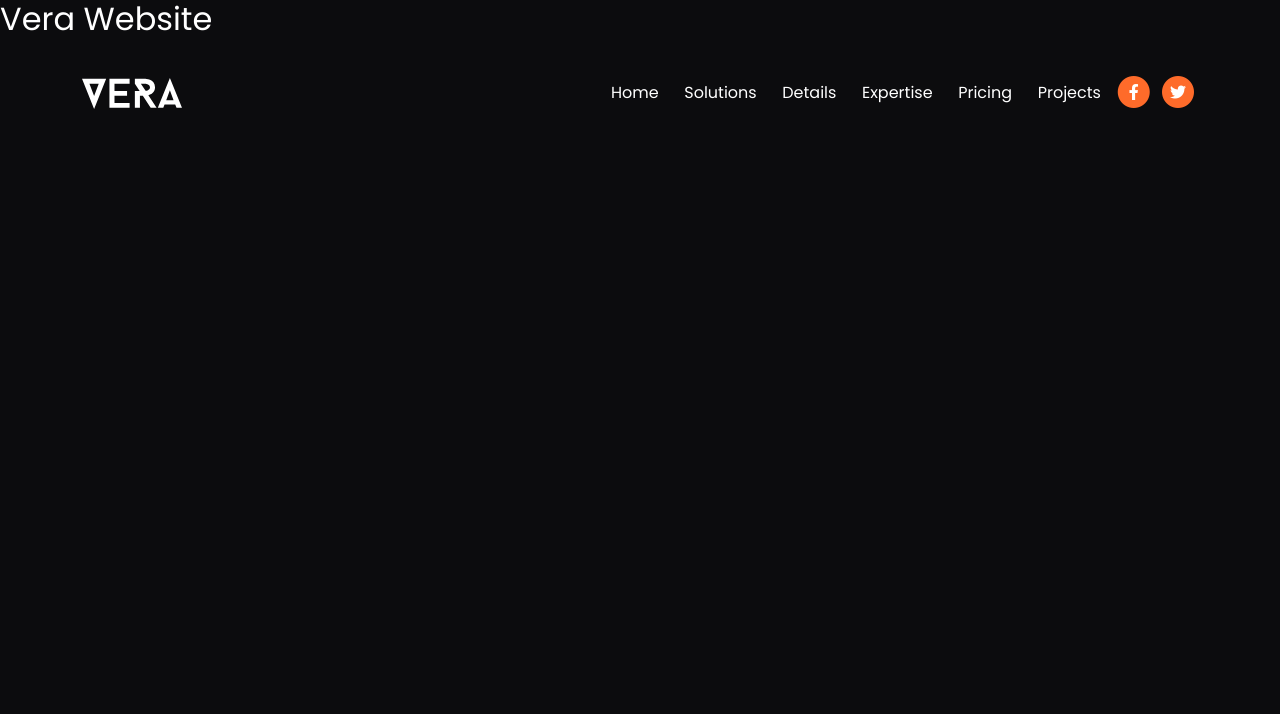
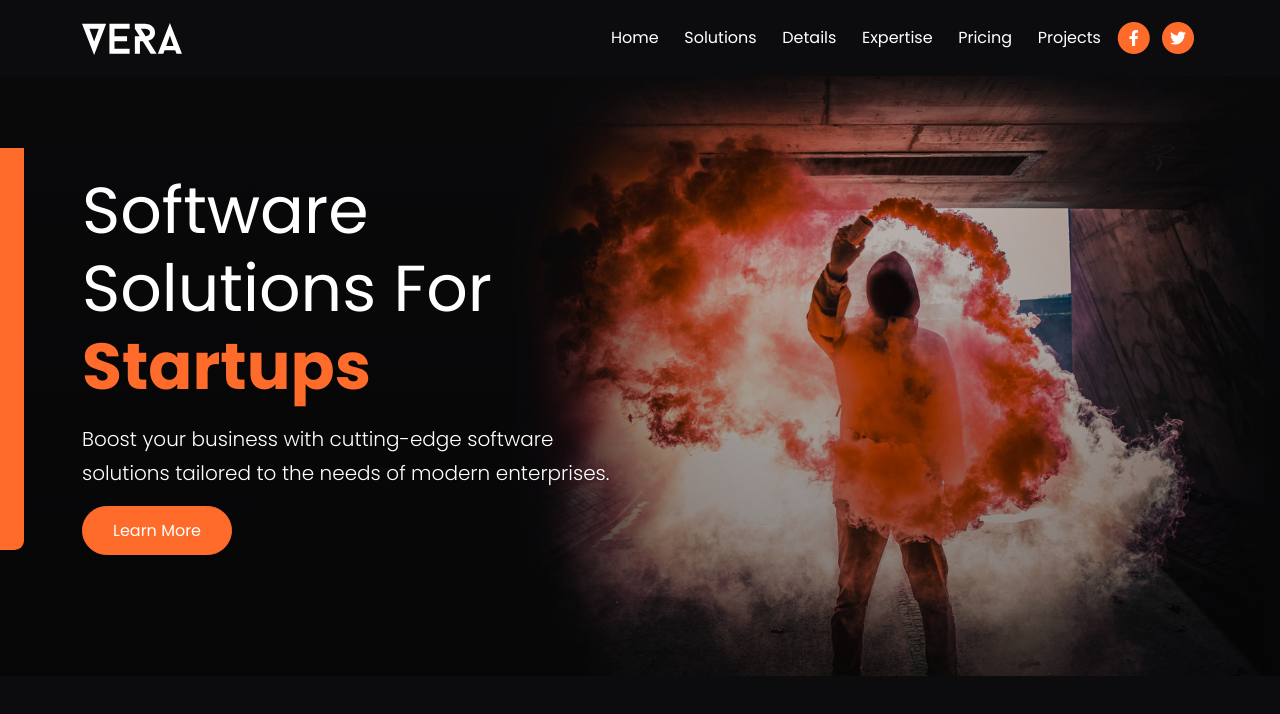
Before and after one commit to yaseen-kc/Vera-website, a website: page index.html in a window 1280 px wide. Drawn offline with nearby package versions, Linux system fonts and the light colour scheme; files that its build step writes are made by us from their sources.

Commit message:
Added Replace Me

```diff
--- a/index.html
+++ b/index.html
@@ -16,7 +16,6 @@
 </head>
 
 <body>
-  <h2>Vera Website</h2>
   <!-- Navbar -->
   <nav class="navbar navbar-expand-lg sticky-top navbar-dark">
     <div class="container">
@@ -66,6 +65,29 @@
     </div>
   </nav>
 
+  <!-- Header -->
+  <header class="header position-relative">
+    <img src="images/vertical-decoration-left.svg" alt=""
+      class="vertical-decoration position-absolute d-none d-md-block">
+    <div class="container">
+      <div class="row">
+        <div class="col-md-6 pt-5">
+          <h1 class="xl-text mt-5">
+            Software Solutions For
+            <span class="text-primary fw-bold replace-me">
+              Small Business, Startups, Entreprise
+            </span>
+          </h1>
+          <p class="lead">
+            Boost your business with cutting-edge software solutions tailored
+            to the needs of modern enterprises.
+          </p>
+          <a href="#" class="btn btn-primary text-white">Learn More</a>
+        </div>
+      </div>
+    </div>
+
+  </header>
 
   <script src="js/replaceme.min.js"></script>
   <script src="js/bootstrap.bundle.min.js"></script>
--- a/js/script.js
+++ b/js/script.js
@@ -0,0 +1,12 @@
+// Replace Texy In Header
+const checkReplace = document.querySelector(".replace-me");
+
+if (checkReplace !== null) {
+const replace = new ReplaceMe(checkReplace,{
+    animation: 'animated fadeIn',
+    speed:500,
+    separator:',',
+    loopCount: 'infinite',
+    autoRun: true,
+})
+}
--- a/scss/styles.scss
+++ b/scss/styles.scss
@@ -0,0 +1,26 @@
+.xl-text {
+  font-size: 65px;
+}
+
+.header {
+  background: linear-gradient(rgba(0, 0, 0, 0.2), rgba(0, 0, 0, 0.5)),
+    url("../images/header-background.jpg") left center no-repeat;
+  background-size: cover;
+  height: 600px;
+}
+
+.vertical-decoration {
+  top: 12%;
+  width: 24px;
+}
+
+@media (max-width: 992px) {
+  .xl-text {
+    font-size: 50px;
+  }
+  .header {
+    text-align: center;
+    background: linear-gradient(rgba(0, 0, 0, 0.4), rgba(0, 0, 0, 0.8)),
+      url("../images/header-background.jpg") center center no-repeat;
+  }
+}
```
Also changed, not shown: scrap.html (added, +47 -0 lines).
